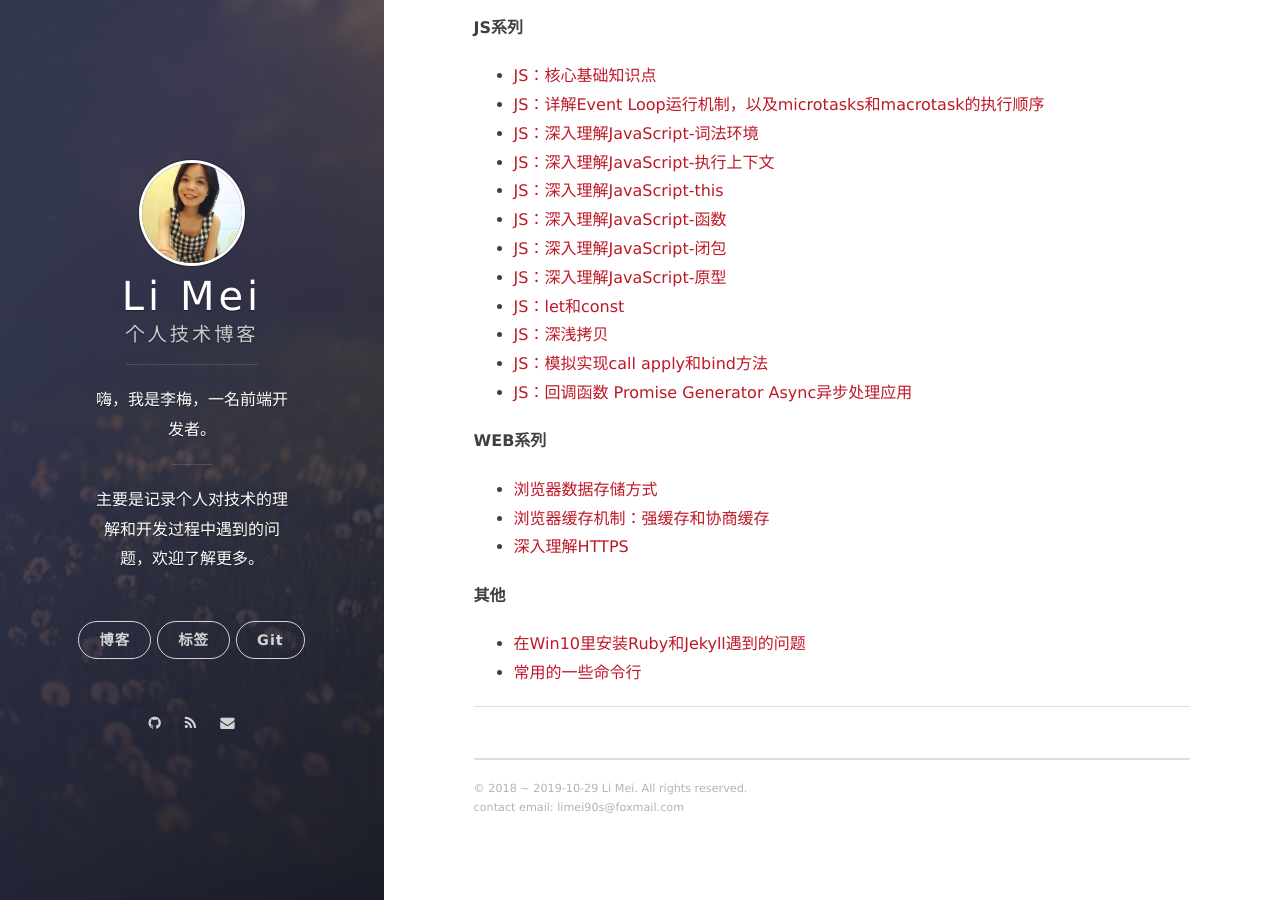
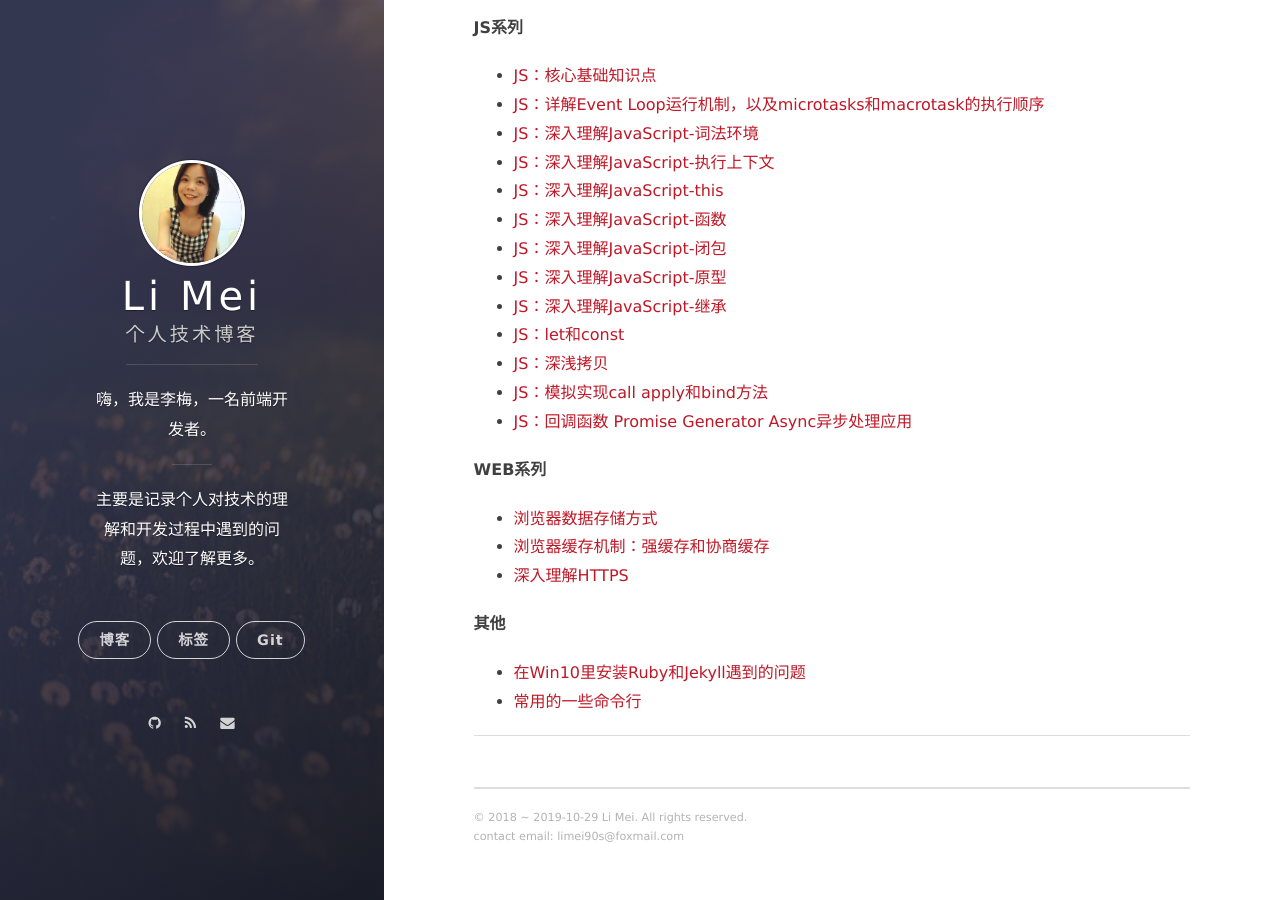
Before and after one commit to LiMeii/LiMeii.github.io, a Jekyll site: the page built from tag.md, in a window 1280 px wide and 900 px high, scrolled down 1075 px. Built offline with Jekyll 4.4.1, drawn with Linux system fonts in a browser that asks for light colours; nearby versions of some CDN libraries.

Commit message:
update tag file

```diff
--- a/tag.md
+++ b/tag.md
@@ -46,6 +46,7 @@ layout: post
 - [JS：深入理解JavaScript-函数](https://limeii.github.io/2019/05/js-function/)
 - [JS：深入理解JavaScript-闭包](https://limeii.github.io/2019/05/js-closures/)
 - [JS：深入理解JavaScript-原型](https://limeii.github.io/2019/05/js-prototype/)
+- [JS：深入理解JavaScript-继承](https://limeii.github.io/2019/05/js-Inheritance/)
 - [JS：let和const](https://limeii.github.io/2019/05/js-let-const/)
 - [JS：深浅拷贝](https://limeii.github.io/2019/06/js-deepshallowcopy/)
 - [JS：模拟实现call apply和bind方法](https://limeii.github.io/2019/06/js-applycallbind-implemented/)
```
